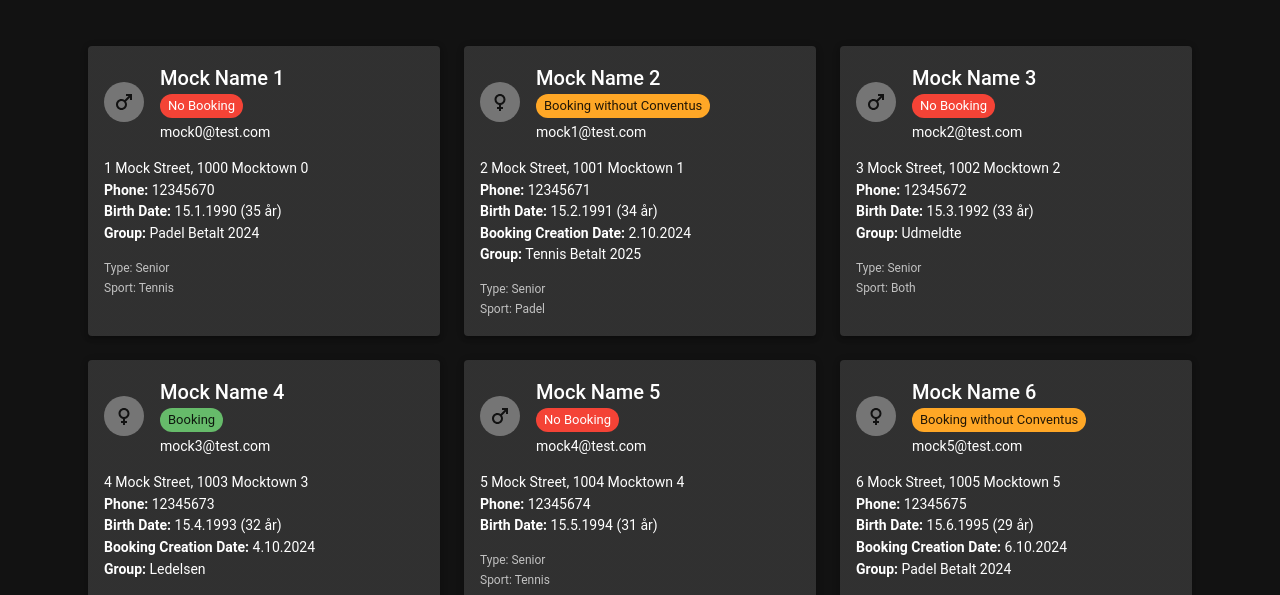
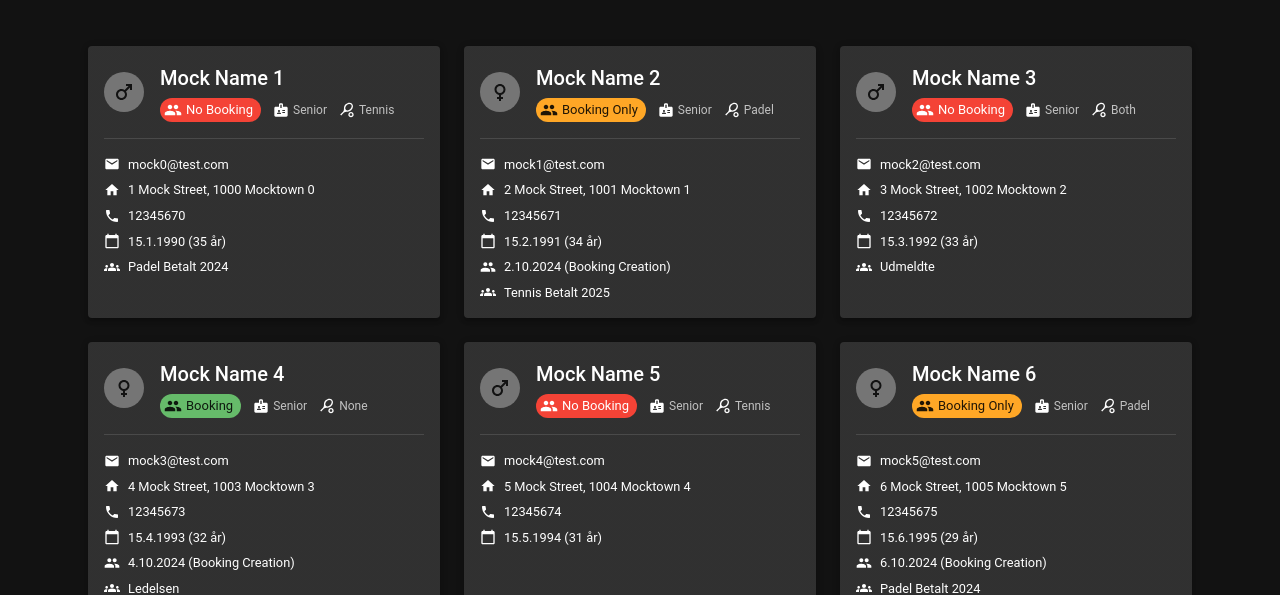
Before and after one commit to gosuenesy/itpk-member-app, a React (Create React App) app: page /itpk-member-app/members in a window 1280 px wide. Shown: the part 244-839 px from the top of the page. Built offline with nearby package versions, Linux system fonts and the light colour scheme; no server answers.

Commit message:
visual update

```diff
--- a/src/components/MemberPage/MemberCard.js
+++ b/src/components/MemberPage/MemberCard.js
@@ -1,6 +1,26 @@
 import React from "react";
-import { Card, Typography, Avatar, Box, Stack, Chip } from "@mui/material";
-import { Male, Female, Person } from "@mui/icons-material";
+import {
+  Card,
+  Typography,
+  Avatar,
+  Box,
+  Stack,
+  Chip,
+  Divider,
+} from "@mui/material";
+import {
+  Male,
+  Female,
+  Person,
+  Email,
+  Home,
+  Phone,
+  CalendarToday,
+  Groups,
+  Group,
+  Badge,
+  SportsTennis,
+} from "@mui/icons-material";
 
 const MemberCard = ({ member }) => {
   const {
@@ -30,22 +50,20 @@ const MemberCard = ({ member }) => {
     if (onlyBooking) {
       return (
         <Chip
-          label="Booking without Conventus"
+          icon={<Group />}
+          label="Booking Only"
           color="warning"
           size="small"
-          sx={{ mb: 0.5 }}
         />
       );
     }
-
     if (hasBookingAccount) {
       return (
-        <Chip label="Booking" color="success" size="small" sx={{ mb: 0.5 }} />
+        <Chip icon={<Group />} label="Booking" color="success" size="small" />
       );
     }
-
     return (
-      <Chip label="No Booking" color="error" size="small" sx={{ mb: 0.5 }} />
+      <Chip icon={<Group />} label="No Booking" color="error" size="small" />
     );
   };
 
@@ -62,77 +80,96 @@ const MemberCard = ({ member }) => {
 
   return (
     <Card
-      sx={{
-        display: "flex",
-        flexDirection: "column",
-        width: "100%",
-        height: "100%",
-        p: 2,
-      }}
+      sx={{ display: "flex", flexDirection: "column", height: "100%", p: 2 }}
       elevation={3}
     >
       <Box sx={{ display: "flex", alignItems: "center", gap: 2, mb: 2 }}>
         <Avatar>{renderAvatarIcon()}</Avatar>
         <Box>
           <Typography variant="h6">{navn}</Typography>
-          {renderBookingChip()}
-          {email && <Typography variant="body2">{email}</Typography>}
+          <Box mt="auto" pt={0.5}>
+            <Stack
+              direction="row"
+              spacing={1.5}
+              justifyContent="flex-start"
+              alignItems="center"
+              flexWrap="wrap"
+            >
+              {renderBookingChip()}
+
+              {individuel1 && (
+                <Stack direction="row" spacing={0.5} alignItems="center">
+                  <Badge sx={{ fontSize: 16 }} />
+                  <Typography
+                    sx={{ fontSize: "0.75rem", color: "text.secondary" }}
+                  >
+                    {individuel1}
+                  </Typography>
+                </Stack>
+              )}
+              {individuel4 && (
+                <Stack direction="row" spacing={0.5} alignItems="center">
+                  <SportsTennis sx={{ fontSize: 16 }} />
+                  <Typography
+                    sx={{ fontSize: "0.75rem", color: "text.secondary" }}
+                  >
+                    {individuel4}
+                  </Typography>
+                </Stack>
+              )}
+            </Stack>
+          </Box>
         </Box>
       </Box>
 
-      <Stack spacing={0.2}>
+      <Divider sx={{ mb: 2 }} />
+
+      <Stack spacing={0.8}>
+        {email && (
+          <Stack direction="row" spacing={1} alignItems="center">
+            <Email sx={{ fontSize: 16 }} />
+            <Typography sx={{ fontSize: "0.8rem" }}>{email}</Typography>
+          </Stack>
+        )}
         {adresse1 && (
-          <Typography variant="body2">
-            {adresse1}, {postnr} {postnr_by}
-          </Typography>
+          <Stack direction="row" spacing={1} alignItems="center">
+            <Home sx={{ fontSize: 16 }} />
+            <Typography sx={{ fontSize: "0.8rem" }}>
+              {adresse1}, {postnr} {postnr_by}
+            </Typography>
+          </Stack>
         )}
         {mobil && (
-          <Typography variant="body2">
-            <strong>Phone:</strong> {mobil}
-          </Typography>
+          <Stack direction="row" spacing={1} alignItems="center">
+            <Phone sx={{ fontSize: 16 }} />
+            <Typography sx={{ fontSize: "0.8rem" }}>{mobil}</Typography>
+          </Stack>
         )}
         {birth && (
-          <Typography variant="body2">
-            <strong>Birth Date:</strong>{" "}
-            {new Date(birth).toLocaleDateString("da-DK")} ({calculateAge(birth)}{" "}
-            år)
-          </Typography>
+          <Stack direction="row" spacing={1} alignItems="center">
+            <CalendarToday sx={{ fontSize: 16 }} />
+            <Typography sx={{ fontSize: "0.8rem" }}>
+              {new Date(birth).toLocaleDateString("da-DK")} (
+              {calculateAge(birth)} år)
+            </Typography>
+          </Stack>
         )}
         {createdTs && (
-          <Typography variant="body2">
-            <strong>Booking Creation Date:</strong>{" "}
-            {new Date(createdTs).toLocaleDateString("da-DK")}
-          </Typography>
+          <Stack direction="row" spacing={1} alignItems="center">
+            <Group sx={{ fontSize: 16 }} />
+            <Typography sx={{ fontSize: "0.8rem" }}>
+              {new Date(createdTs).toLocaleDateString("da-DK")}{" "}
+              {"(Booking Creation)"}
+            </Typography>
+          </Stack>
         )}
         {groupName && (
-          <Typography variant="body2">
-            <strong>Group:</strong> {groupName}
-          </Typography>
+          <Stack direction="row" spacing={1} alignItems="center">
+            <Groups sx={{ fontSize: 16 }} />
+            <Typography sx={{ fontSize: "0.8rem" }}>{groupName}</Typography>
+          </Stack>
         )}
       </Stack>
-
-      {(individuel1 || individuel4) && (
-        <Box mt={2}>
-          {individuel1 && (
-            <Typography
-              variant="caption"
-              color="text.secondary"
-              display="block"
-            >
-              Type: {individuel1}
-            </Typography>
-          )}
-          {individuel4 && (
-            <Typography
-              variant="caption"
-              color="text.secondary"
-              display="block"
-            >
-              Sport: {individuel4}
-            </Typography>
-          )}
-        </Box>
-      )}
     </Card>
   );
 };
```
